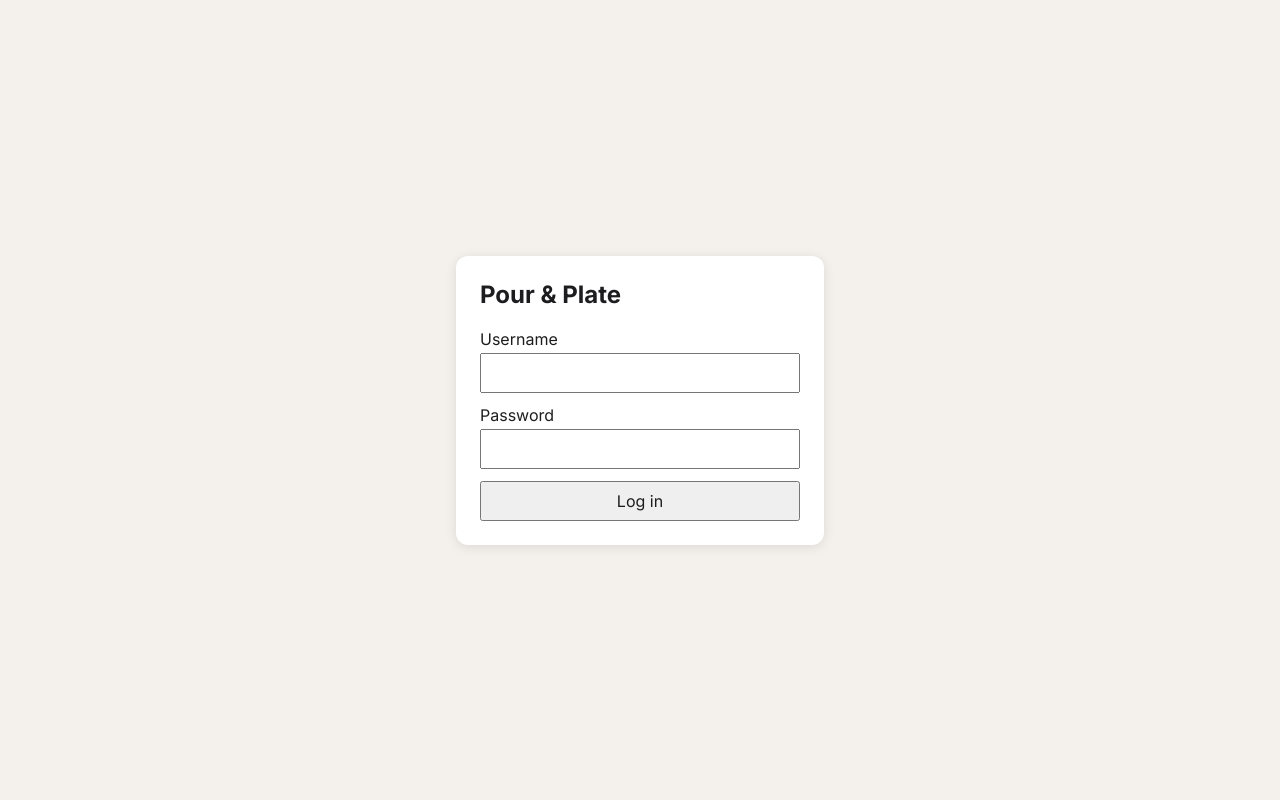
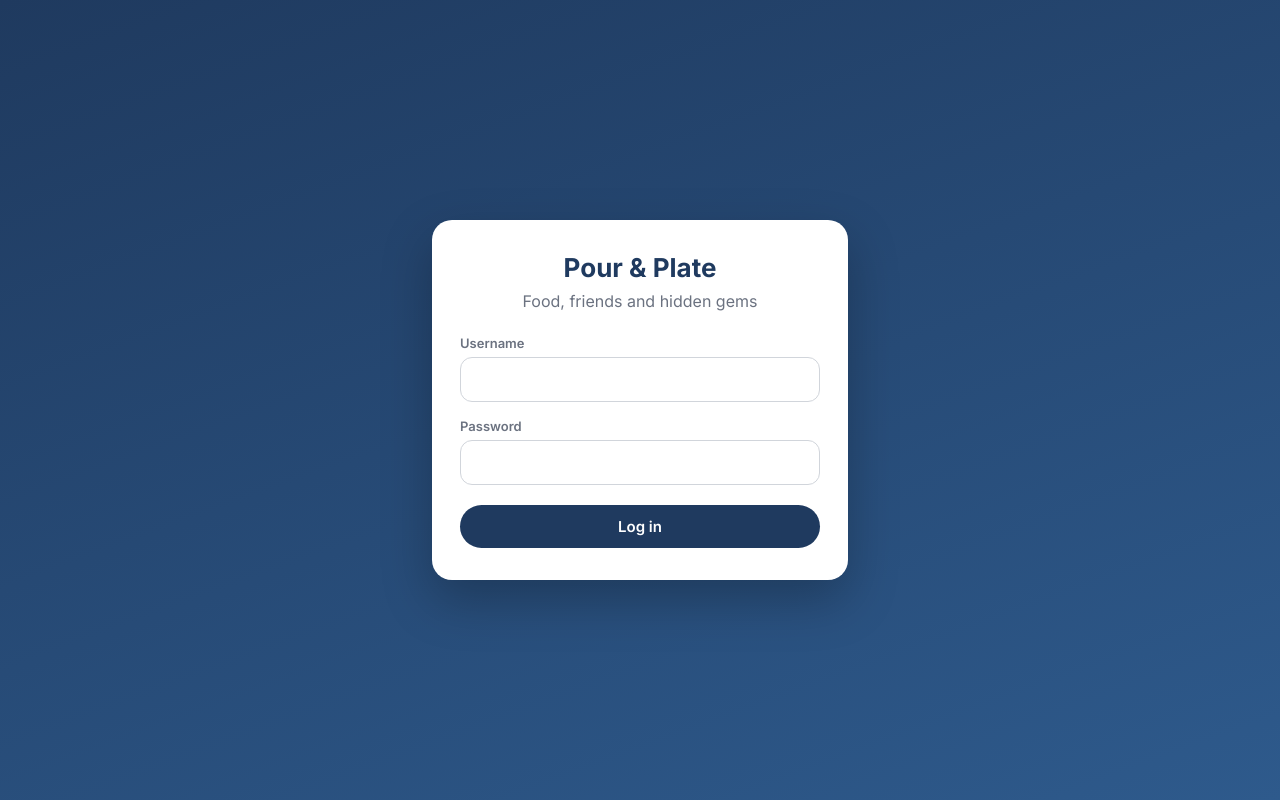
Before and after one commit to Jeffdsv/pour-and-plate, a React (Vite) app in the folder frontend/: page / in a window 1280 px wide. Built offline with nearby package versions, Linux system fonts and the light colour scheme; no server answers.

Commit message:
http://localhost:5173/invite/OOGgawJuzHOzWLZyH9-8pl8UJmkpDjfkcIoAnTK3Vig

```diff
--- a/frontend/src/LoginPage.tsx
+++ b/frontend/src/LoginPage.tsx
@@ -26,6 +26,7 @@ export default function LoginPage({ onLoggedIn }: { onLoggedIn: (user: User) =>
         }}
       >
         <h1>Pour &amp; Plate</h1>
+        <p className="login-tagline">Food, friends and hidden gems</p>
 
         <label>
           Username
--- a/frontend/src/index.css
+++ b/frontend/src/index.css
@@ -1,3 +1,5 @@
+/* ========== base ========== */
+
 /* make the page fill the whole window so the map can too */
 html,
 body,
@@ -16,190 +18,26 @@ body,
   --radius: 16px;
 }
 
-/* the map takes all the space under the top bar */
-.map {
-  flex: 1;
-  min-height: 0;
-}
-
-/* popup when you click a grey dot */
-.place-popup {
-  min-width: 220px;
-}
-
-.place-popup .buttons {
-  display: flex;
-  gap: 8px;
-  margin-top: 10px;
-}
-
-.place-popup button {
-  flex: 1;
-  padding: 6px;
-  cursor: pointer;
-}
-
-/* one row per slider: label, slider, number */
-.slider {
-  display: flex;
-  align-items: center;
-  gap: 8px;
-  margin-top: 8px;
-}
-
-.slider span {
-  width: 80px;
-}
-
-.slider input {
-  flex: 1;
+/* inter everywhere, with normal system fonts as backup while it loads */
+body,
+button,
+input,
+textarea {
+  font-family: 'Inter', system-ui, -apple-system, 'Segoe UI', sans-serif;
+  color: var(--text);
 }
 
 .error {
-  color: #a32d2d;
+  color: #A32D2D;
 }
 
-/* a colored circle with a white border, the white shape sits inside */
-.pin-body {
-  width: 100%;
-  height: 100%;
-  box-sizing: border-box;
-  border-radius: 50%;
-  border: 2px solid white;
-  box-shadow: 0 1px 4px rgba(0, 0, 0, 0.4);
-  cursor: pointer;
-}
+/* ========== layout ========== */
 
-.pin-body svg {
-  width: 100%;
-  height: 100%;
-  display: block;
-}
-
-/* the notes text box in the rating form */
-.notes {
-  width: 100%;
-  box-sizing: border-box;
-  margin-top: 4px;
-  font: inherit;
-  resize: vertical;
-}
-
-/* our own close button in the top right corner of the popup */
-.place-popup {
-  position: relative;
-}
-
-.close-button {
-  position: absolute;
-  top: -6px;
-  right: -6px;
-  border: none;
-  background: none;
-  font-size: 18px;
-  cursor: pointer;
-}
-
-/* my notes shown under the ratings */
-.notes-text {
-  font-style: italic;
-  color: #555;
-}
-
-/* the remove button is red so it stands out as a destructive action */
-.danger {
-  color: #a32d2d;
-}
-
-/* the page is a column: the top bar first, then the map */
+/* the whole app fills the screen, top bar on top and the rest below it */
 .app {
   display: flex;
   flex-direction: column;
-  height: 100%;
-}
-
-.top-bar {
-  display: flex;
-  align-items: center;
-  gap: 12px;
-  padding: 8px 16px;
-  background: white;
-  border-bottom: 1px solid #ddd;
-}
-
-/* pushes the name and the button to the right */
-.user-name {
-  margin-left: auto;
-}
-
-/* login page: a white box in the middle of the screen */
-.login-page {
-  height: 100%;
-  display: flex;
-  align-items: center;
-  justify-content: center;
-  background: #f4f1ec;
-}
-
-.login-box {
-  display: flex;
-  flex-direction: column;
-  gap: 12px;
-  width: min(320px, 90vw);
-  padding: 24px;
-  background: white;
-  border-radius: 12px;
-  box-shadow: 0 2px 12px rgba(0, 0, 0, 0.1);
-}
-
-.login-box h1 {
-  margin: 0 0 8px;
-  font-size: 24px;
-}
-
-.login-box label {
-  display: flex;
-  flex-direction: column;
-  gap: 4px;
-}
-
-.login-box input,
-.login-box button {
-  padding: 8px;
-  font: inherit;
-}
-
-/* the invite link box opens under the button, on top of the map */
-.invite {
-  position: relative;
-}
-
-.invite-box {
-  position: absolute;
-  top: 40px;
-  left: 0;
-  z-index: 1000;
-  display: flex;
-  align-items: center;
-  gap: 8px;
-  padding: 10px;
-  background: white;
-  border: 1px solid #ddd;
-  border-radius: 8px;
-  box-shadow: 0 2px 12px rgba(0, 0, 0, 0.15);
-  width: max-content;
-  max-width: 90vw;
-}
-
-.invite-box input {
-  width: 260px;
-}
-
-.close-button-inline {
-  border: none;
-  background: none;
-  font-size: 18px;
-  cursor: pointer;
+  height: 100dvh;
 }
 
 /* the area under the top bar, the panel floats on top of the map in here */
@@ -210,13 +48,71 @@ body,
   display: flex;
 }
 
+/* the map fills all the space inside main */
+.map {
+  flex: 1;
+  min-height: 0;
+  height: 100%;
+}
+
+/* ========== top bar ========== */
+
+/* clean white top bar with a soft shadow */
+.top-bar {
+  display: flex;
+  align-items: center;
+  gap: 12px;
+  padding: 10px 16px;
+  background: white;
+  box-shadow: 0 1px 8px rgba(0, 0, 0, 0.08);
+  z-index: 1200;
+}
+
+.top-bar strong {
+  font-size: 18px;
+  font-weight: 700;
+  color: var(--blue);
+}
+
+/* pushes my name and the log out button to the right */
+.top-bar .user-name {
+  margin-left: auto;
+  font-weight: 500;
+  color: var(--muted);
+}
+
+/* pill shaped button */
+.top-bar button:not(.menu-button) {
+  padding: 8px 16px;
+  border: 1px solid #D1D5DB;
+  border-radius: 999px;
+  background: white;
+  font-weight: 500;
+  cursor: pointer;
+}
+
+.top-bar button:not(.menu-button):hover {
+  background: #F3F4F6;
+}
+
+/* the button that opens the side panel, round when you hover it */
 .menu-button {
+  width: 40px;
+  height: 40px;
+  padding: 4px 8px;
   border: none;
+  border-radius: 50%;
   background: none;
+  color: var(--blue);
   font-size: 22px;
   cursor: pointer;
-  padding: 4px 8px;
 }
+
+.menu-button:hover {
+  background: var(--blue-light);
+}
+
+/* ========== side panel ========== */
 
 /* the floating card on the left, pushed out of view when closed */
 .side-panel {
@@ -326,6 +222,13 @@ body,
   border-top: 1px solid #EEE;
 }
 
+.close-button-inline {
+  border: none;
+  background: none;
+  font-size: 18px;
+  cursor: pointer;
+}
+
 /* on a phone the panel slides in from the edge and covers most of the map */
 @media (max-width: 768px) {
   .side-panel {
@@ -338,78 +241,87 @@ body,
   }
 }
 
-/* the whole app fills the screen, top bar on top and the rest below it */
-.app {
-  display: flex;
-  flex-direction: column;
-  height: 100dvh;
+/* ========== invite ========== */
+
+/* invite button fills the bottom of the panel */
+.invite-button {
+  width: 100%;
+  padding: 10px;
+  border: none;
+  border-radius: 999px;
+  background: var(--blue);
+  color: white;
+  font-weight: 600;
+  cursor: pointer;
 }
 
-/* the map fills all the space inside main */
-.main .map {
-  flex: 1;
-  height: 100%;
+.invite-button:hover {
+  background: #2A4D7A;
 }
 
-/* inter everywhere, with normal system fonts as backup while it loads */
-body,
-button,
-input,
-textarea {
-  font-family: 'Inter', system-ui, -apple-system, 'Segoe UI', sans-serif;
-  color: var(--text);
+/* the link box sits under the button as a light blue card */
+.invite-box {
+  position: relative;
+  display: flex;
+  align-items: center;
+  flex-wrap: wrap;
+  gap: 8px;
+  margin-top: 10px;
+  padding: 28px 12px 12px;
+  border-radius: 12px;
+  background: var(--blue-light);
 }
 
-/* clean white top bar with a soft shadow instead of a hard line */
-.top-bar {
-  display: flex;
-  align-items: center;
-  gap: 12px;
-  padding: 10px 16px;
-  background: white;
-  border-bottom: none;
-  box-shadow: 0 1px 8px rgba(0, 0, 0, 0.08);
-  z-index: 1200;
+.invite-box input {
+  flex: 1;
+  min-width: 0;
+  padding: 8px;
+  border: 1px solid #D1D5DB;
+  border-radius: 8px;
 }
 
-.top-bar strong {
-  font-size: 18px;
-  font-weight: 700;
-  color: var(--blue);
-}
-
-/* pushes my name and the log out button to the right */
-.top-bar .user-name {
-  margin-left: auto;
-  font-weight: 500;
+.invite-box span {
+  width: 100%;
+  font-size: 13px;
   color: var(--muted);
 }
 
-/* pill shaped button, the style we will use for buttons from now on */
-.top-bar button:not(.menu-button) {
-  padding: 8px 16px;
-  border: 1px solid #D1D5DB;
+.invite-box .close-button-inline {
+  position: absolute;
+  top: 4px;
+  right: 8px;
+}
+
+.copy-button {
+  padding: 8px 14px;
+  border: 1px solid var(--blue);
   border-radius: 999px;
   background: white;
-  font-weight: 500;
+  color: var(--blue);
+  font-weight: 600;
   cursor: pointer;
 }
 
-.top-bar button:not(.menu-button):hover {
-  background: #F3F4F6;
+/* ========== map pins ========== */
+
+/* a colored circle with a white border, the white shape sits inside */
+.pin-body {
+  width: 100%;
+  height: 100%;
+  box-sizing: border-box;
+  border-radius: 50%;
+  border: 2px solid white;
+  box-shadow: 0 1px 4px rgba(0, 0, 0, 0.4);
+  cursor: pointer;
 }
 
-/* round hover area for the menu button */
-.menu-button {
-  width: 40px;
-  height: 40px;
-  border-radius: 50%;
-  color: var(--blue);
+.pin-body svg {
+  width: 100%;
+  height: 100%;
+  display: block;
 }
 
-.menu-button:hover {
-  background: var(--blue-light);
-}
+/* ========== popups ========== */
 
 /* leaflet uses its own font and small text in popups, we want ours */
 .leaflet-container {
@@ -427,6 +339,31 @@ textarea {
   margin: 16px 18px;
 }
 
+.place-popup {
+  position: relative;
+  min-width: 220px;
+}
+
+/* round grey close button in the top right corner */
+.close-button {
+  position: absolute;
+  top: -8px;
+  right: -10px;
+  width: 28px;
+  height: 28px;
+  padding: 0;
+  border: none;
+  border-radius: 50%;
+  background: none;
+  color: var(--muted);
+  font-size: 18px;
+  cursor: pointer;
+}
+
+.close-button:hover {
+  background: #F3F4F6;
+}
+
 /* right margin so a long name doesnt go under the close button */
 .popup-title {
   margin: 0 24px 6px 0;
@@ -435,7 +372,7 @@ textarea {
   color: var(--blue);
 }
 
-/* small rounded label for the category */
+/* small rounded label, capital letter on every word for categories */
 .chip {
   display: inline-block;
   padding: 3px 10px;
@@ -447,24 +384,41 @@ textarea {
   text-transform: capitalize;
 }
 
+.chip.wishlist {
+  margin-top: 12px;
+  background: #FDF1E0;
+  color: #BA7517;
+  text-transform: none;
+}
+
 .popup-address {
   margin: 8px 0 0;
   color: var(--muted);
   font-size: 13px;
 }
 
+/* my notes shown under the ratings */
+.notes-text {
+  font-style: italic;
+  color: #555;
+}
+
 .place-popup .buttons {
+  display: flex;
+  gap: 8px;
   margin-top: 14px;
 }
 
 /* pill buttons, outlined by default and filled blue for the main action */
 .place-popup .pill {
+  flex: 1;
   padding: 9px 14px;
   border: 1px solid var(--blue);
   border-radius: 999px;
   background: white;
   color: var(--blue);
   font-weight: 600;
+  white-space: nowrap;
   cursor: pointer;
 }
 
@@ -481,19 +435,33 @@ textarea {
   background: #2A4D7A;
 }
 
-/* round grey hover area for the close button */
-.place-popup .close-button {
-  top: -8px;
-  right: -10px;
-  width: 28px;
-  height: 28px;
-  padding: 0;
-  border-radius: 50%;
-  color: var(--muted);
+/* red outlined pill for removing */
+.place-popup .pill.danger {
+  border-color: #E5A3A3;
+  color: #A32D2D;
 }
 
-.place-popup .close-button:hover {
-  background: #F3F4F6;
+.place-popup .pill.danger:hover {
+  background: #FDECEC;
+}
+
+/* ========== score and stars ========== */
+
+.score-row {
+  display: flex;
+  align-items: center;
+  gap: 12px;
+  margin-top: 12px;
+}
+
+/* the score in a dark blue rounded box */
+.score-box {
+  padding: 6px 10px;
+  border-radius: 10px;
+  background: var(--blue);
+  color: white;
+  font-size: 18px;
+  font-weight: 700;
 }
 
 /* grey stars with the gold ones on top */
@@ -515,23 +483,6 @@ textarea {
   color: var(--gold);
 }
 
-.score-row {
-  display: flex;
-  align-items: center;
-  gap: 12px;
-  margin-top: 12px;
-}
-
-/* the score in a dark blue rounded box */
-.score-box {
-  padding: 6px 10px;
-  border-radius: 10px;
-  background: var(--blue);
-  color: white;
-  font-size: 18px;
-  font-weight: 700;
-}
-
 /* label on the left, number on the right */
 .rating-list {
   list-style: none;
@@ -550,44 +501,30 @@ textarea {
   color: var(--text);
 }
 
-.chip.wishlist {
-  margin-top: 12px;
-  background: #FDF1E0;
-  color: #BA7517;
-}
+/* ========== rating form ========== */
 
-/* red outlined pill for removing */
-.place-popup .pill.danger {
-  border-color: #E5A3A3;
-  color: #A32D2D;
-}
-
-.place-popup .pill.danger:hover {
-  background: #FDECEC;
-}
-
-/* only the category chip should have capital letters on every word */
-.chip.wishlist {
-  text-transform: none;
-}
-
-/* button text always stays on one line */
-.place-popup .pill {
-  white-space: nowrap;
-}
-
-/* rating form inside the popup */
 .rating-form {
   margin-top: 8px;
 }
 
+/* one row per slider: label, slider, number */
+.slider {
+  display: flex;
+  align-items: center;
+  gap: 8px;
+  margin-top: 8px;
+}
+
+/* every label gets the same width so all sliders line up */
 .slider span {
-  width: 90px;
+  flex-shrink: 0;
+  width: 100px;
   color: var(--muted);
 }
 
 /* accent color paints the slider in our blue instead of the browser default */
 .slider input[type='range'] {
+  flex: 1;
   accent-color: var(--blue);
   cursor: pointer;
 }
@@ -597,80 +534,103 @@ textarea {
   text-align: right;
 }
 
-.rating-form .notes {
+.notes {
+  width: 100%;
+  box-sizing: border-box;
   margin-top: 12px;
   padding: 10px;
   border: 1px solid #D1D5DB;
   border-radius: 12px;
+  font: inherit;
+  resize: vertical;
 }
 
-.rating-form .notes:focus {
+.notes:focus {
   outline: none;
   border-color: var(--blue);
 }
 
-/* invite button fills the bottom of the panel */
-.invite-button {
-  width: 100%;
-  padding: 10px;
+/* ========== login and signup ========== */
+
+/* blue gradient behind a white card in the middle of the screen */
+.login-page {
+  height: 100%;
+  box-sizing: border-box;
+  display: flex;
+  align-items: center;
+  justify-content: center;
+  padding: 16px;
+  background: linear-gradient(160deg, var(--blue) 0%, #2E5A8C 100%);
+}
+
+.login-box {
+  display: flex;
+  flex-direction: column;
+  gap: 16px;
+  width: min(360px, 100%);
+  padding: 32px 28px;
+  background: white;
+  border-radius: 20px;
+  box-shadow: 0 20px 50px rgba(0, 0, 0, 0.25);
+}
+
+.login-box h1 {
+  margin: 0;
+  font-size: 26px;
+  color: var(--blue);
+  text-align: center;
+}
+
+.login-tagline {
+  margin: -8px 0 8px;
+  color: var(--muted);
+  text-align: center;
+}
+
+.login-box label {
+  display: flex;
+  flex-direction: column;
+  gap: 6px;
+  font-size: 13px;
+  font-weight: 600;
+  color: var(--muted);
+}
+
+/* bigger rounded inputs with a soft blue ring when you type in them */
+.login-box input {
+  padding: 12px 14px;
+  border: 1px solid #D1D5DB;
+  border-radius: 12px;
+  font: inherit;
+  font-size: 15px;
+  color: var(--text);
+}
+
+.login-box input:focus {
+  outline: none;
+  border-color: var(--blue);
+  box-shadow: 0 0 0 3px var(--blue-light);
+}
+
+.login-box button {
+  margin-top: 4px;
+  padding: 12px;
   border: none;
   border-radius: 999px;
   background: var(--blue);
   color: white;
+  font: inherit;
+  font-size: 15px;
   font-weight: 600;
   cursor: pointer;
 }
 
-.invite-button:hover {
+.login-box button:hover {
   background: #2A4D7A;
 }
 
-/* in the panel the link box sits under the button instead of floating */
-.panel-footer .invite-box {
-  position: relative;
-  top: auto;
-  flex-wrap: wrap;
-  width: auto;
-  margin-top: 10px;
-  padding: 28px 12px 12px;
-  border: none;
-  border-radius: 12px;
-  background: var(--blue-light);
-  box-shadow: none;
+.login-box .error {
+  margin: 0;
+  font-size: 14px;
+  text-align: center;
 }
-
-.panel-footer .invite-box input {
-  flex: 1;
-  width: auto;
-  min-width: 0;
-  padding: 8px;
-  border: 1px solid #D1D5DB;
-  border-radius: 8px;
-}
-
-.panel-footer .invite-box span {
-  width: 100%;
-  font-size: 13px;
-  color: var(--muted);
-}
-
-.panel-footer .invite-box .close-button-inline {
-  position: absolute;
-  top: 4px;
-  right: 8px;
-}
-
-.copy-button {
-  padding: 8px 14px;
-  border: 1px solid var(--blue);
-  border-radius: 999px;
-  background: white;
-  color: var(--blue);
-  font-weight: 600;
-  cursor: pointer;
-}
-/* every label gets the same width so all sliders line up */
-.slider span {
-  flex-shrink: 0;
-  width: 100px;
-}
```
